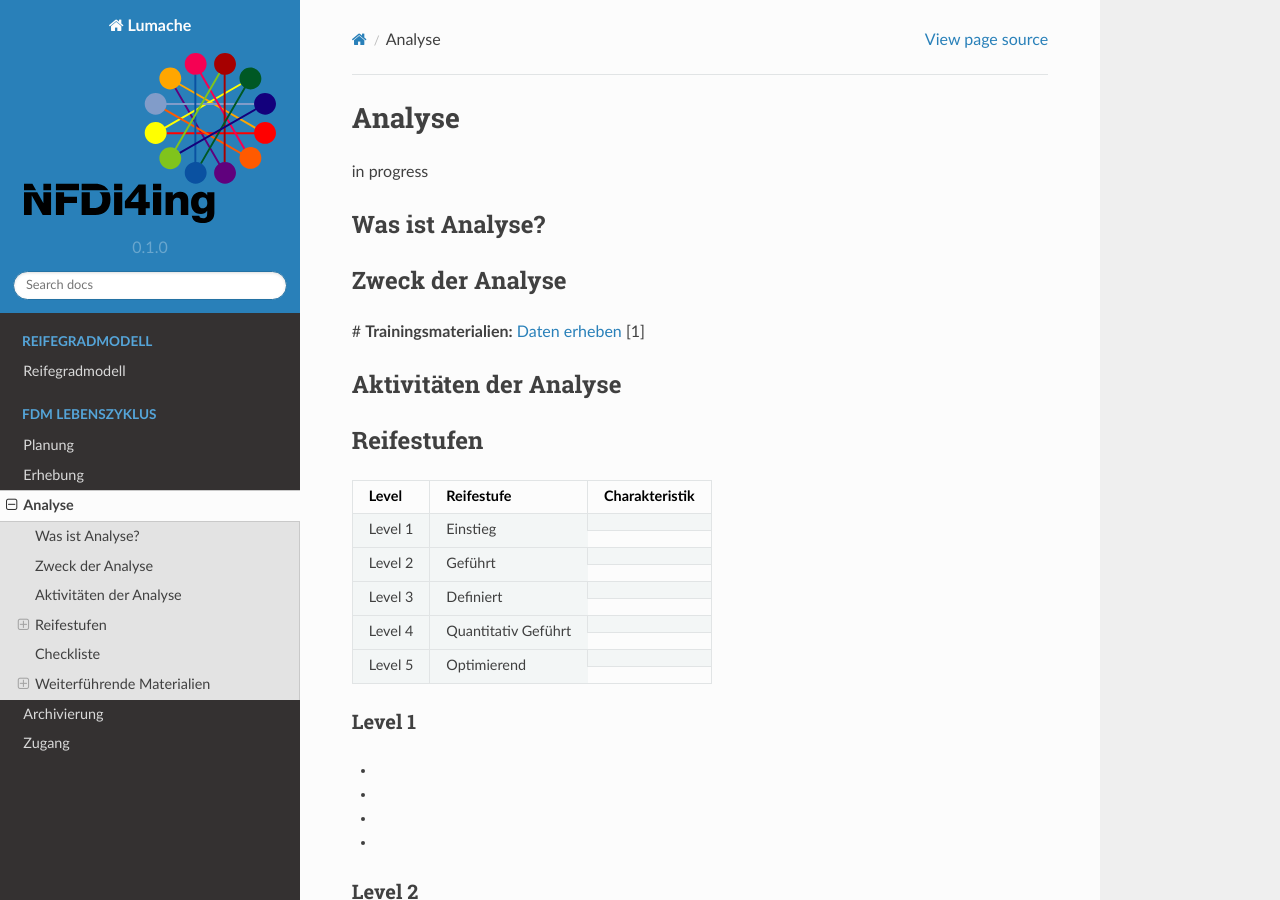
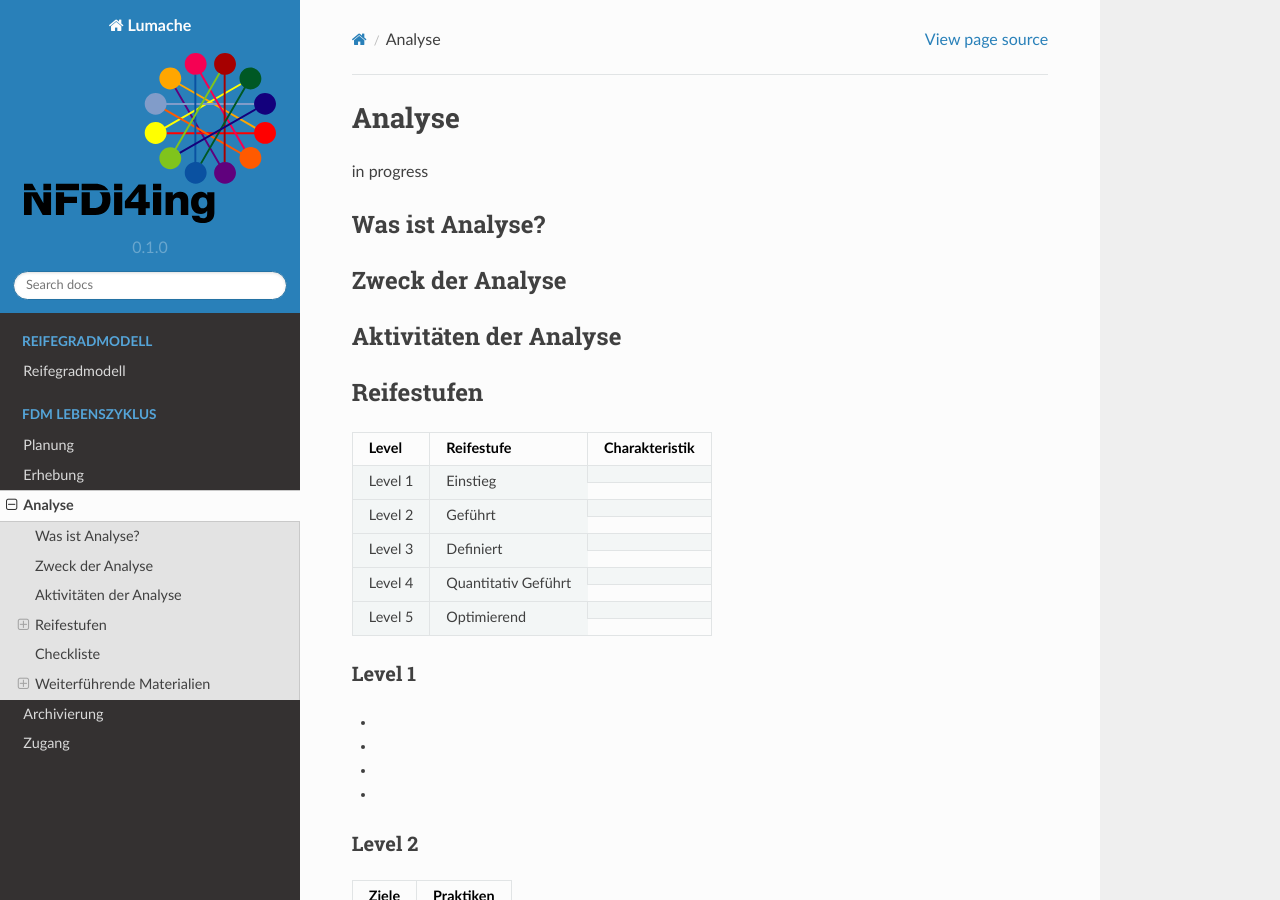
Before and after one commit to LUHMW/MaturityModelsNFDI4Ing, a Sphinx documentation site: the page built from docs/source/analyse.rst, in a window 1280 px wide and 900 px high. Built offline with Sphinx 7.4.7 and the Read the Docs theme 2.0.0, drawn with Linux system fonts in a browser that asks for light colours.

Commit message:
Update analyse.rst

```diff
--- a/docs/source/analyse.rst
+++ b/docs/source/analyse.rst
@@ -16,7 +16,7 @@ Was ist Analyse?
 Zweck der Analyse
 *************************
 
-# **Trainingsmaterialien:** `Daten erheben <https://nfdi4ing.pages.rwth-aachen.de/education/education-pages/dlc-datalifecycle/html_slides/dlc2.html#/>`_ [1]
+.. **Trainingsmaterialien:** `Daten erheben <https://nfdi4ing.pages.rwth-aachen.de/education/education-pages/dlc-datalifecycle/html_slides/dlc2.html#/>`_ [1]
 
 *******************************
 Aktivitäten der Analyse
```
